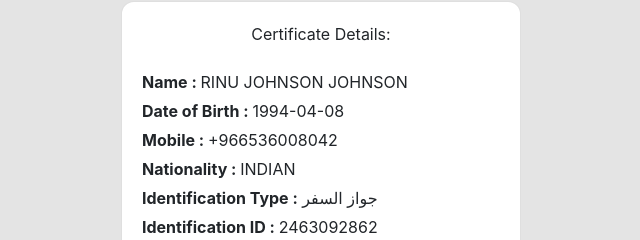
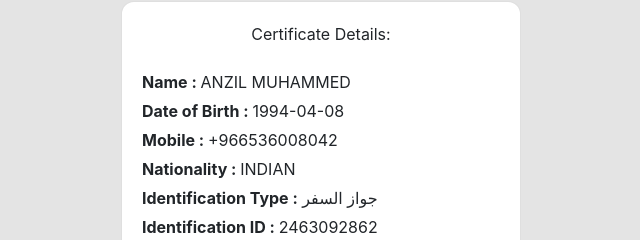
Before and after one commit to Amirbinnazar/testcorona, a plain HTML site: page index.html in a window 1280 px wide. Shown: the part 163-403 px from the top of the page, 319-959 px from the left. Drawn offline with Linux system fonts and the light colour scheme.

Commit message:
Update index.html

```diff
--- a/index.html
+++ b/index.html
@@ -12,7 +12,7 @@
 		<div  class="card">
 			<p  class="mb-4 text-center">Certificate Details:</p>
 			<di v  class="info">
-				<p class="info-field"><b >Name : </b> RINU JOHNSON JOHNSON </p>
+				<p class="info-field"><b >Name : </b> ANZIL MUHAMMED</p>
 				<p class="info-field"><b >Date of Birth : </b> 1994-04-08 </p>
 				<p class="info-field"><b >Mobile : </b> +966536008042 </p>
 				<p class="info-field"><b >Nationality : </b> INDIAN </p>
```
